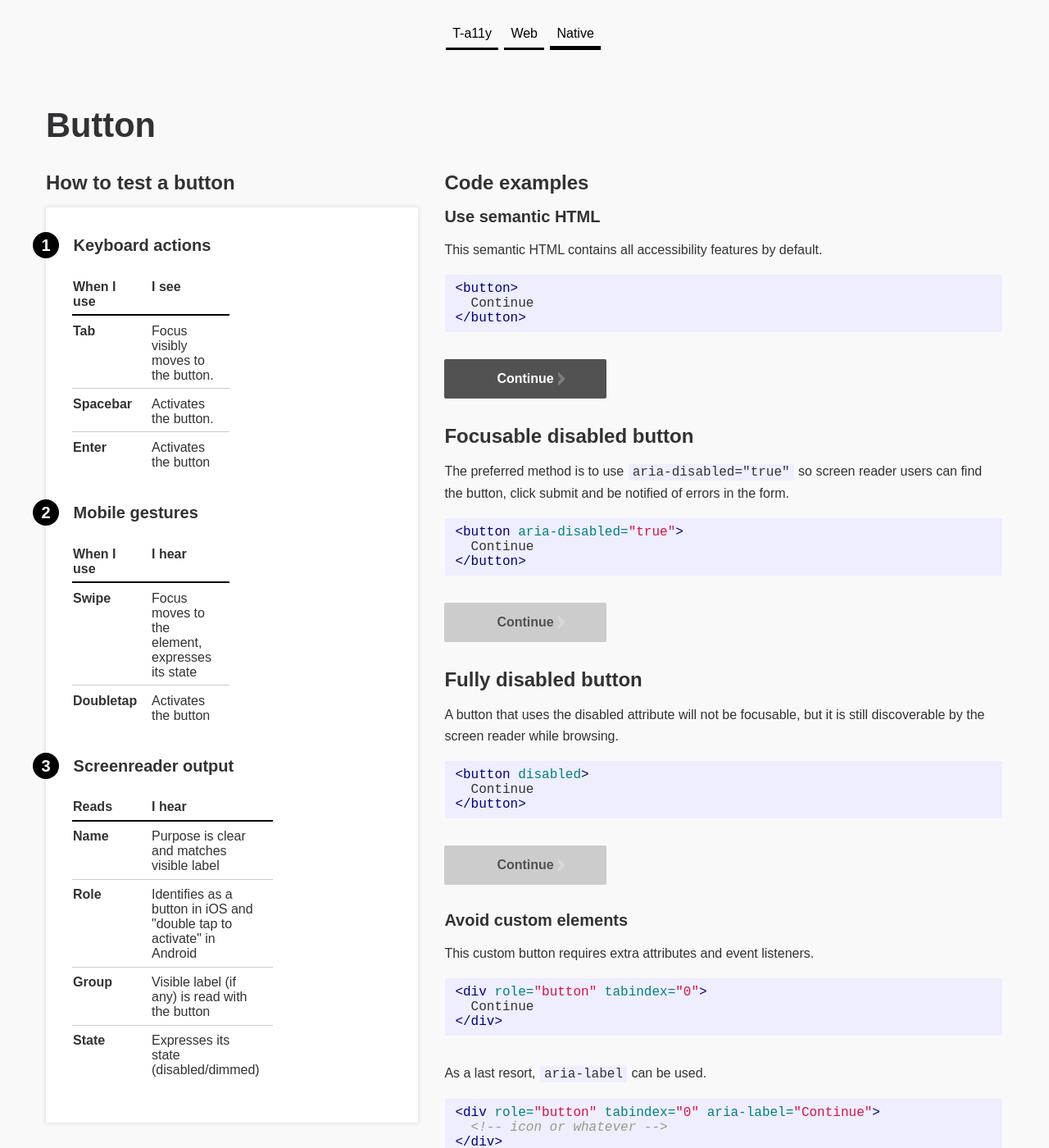
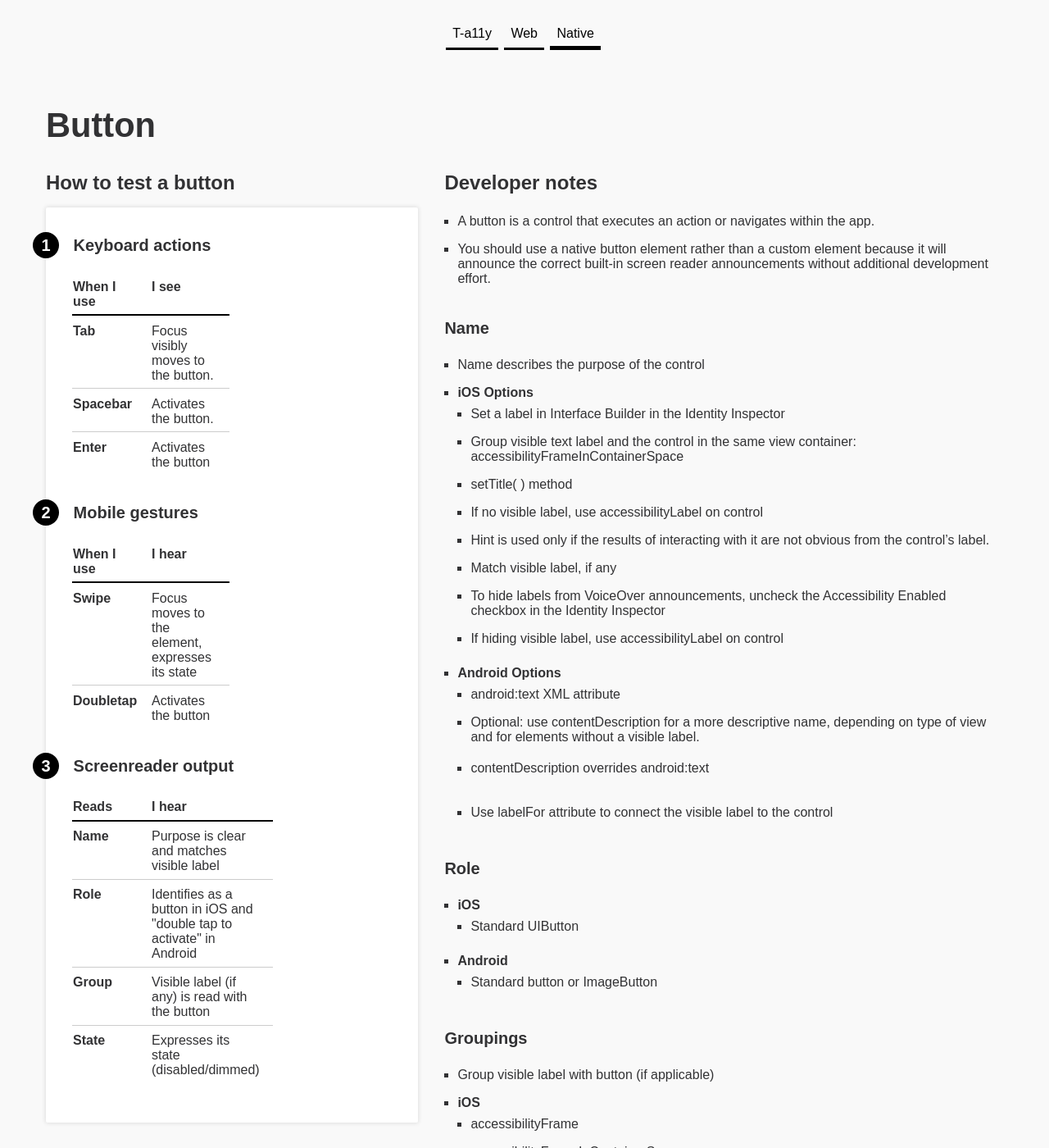
Before and after one commit to charlietriplett/OpenA11yEngineer, a Jekyll site: the page built from _checklist-native/button.md, in a window 1280 px wide and 1400 px high. Shown: the whole window at 82% size. Built offline with Jekyll 4.4.1, drawn with Linux system fonts in a browser that asks for light colours; some of the changed text lies outside the part shown.

Commit message:
Update button.md

```diff
--- a/_checklist-native/button.md
+++ b/_checklist-native/button.md
@@ -31,83 +31,88 @@ screenreader:
 ---
 
 
-## Code examples
+## Developer notes
+-   A button is a control that executes an action or navigates within the app.
+-   You should use a native button element rather than a custom element because it will announce the correct built-in screen reader announcements without additional development effort.
 
-### Use semantic HTML
-This semantic HTML contains all accessibility features by default.
+### Name
 
-{% highlight html %}
-{% include /examples/button.html %}
-{% endhighlight %}
+-   Name describes the purpose of the control
+-   **iOS Options**
+    -   Set a label in Interface Builder in the Identity Inspector
+    -   Group visible text label and the control in the same view container: accessibilityFrameInContainerSpace
+    -   setTitle( ) method
+    -   If no visible label, use accessibilityLabel on control
+    -   Hint is used only if the results of interacting with it are not obvious from the control's label.
+    -   Match visible label, if any
+    -   To hide labels from VoiceOver announcements, uncheck the Accessibility Enabled checkbox in the Identity Inspector
+    -   If hiding visible label, use accessibilityLabel on control
+-   **Android Options**
+    -   android:text XML attribute
+    -   Optional: use contentDescription for a more descriptive name, depending on type of view and for elements without a visible label.
+    -   contentDescription overrides android:text
 
-{::nomarkdown}
-{% include /examples/button.html %}
-{:/}
-
-## Focusable disabled button
-
-The preferred method is to use `aria-disabled="true"` so screen reader users can find the button, click submit and be notified of errors in the form.
-
-{% highlight html %}
-{% include /examples/button-focusable-disabled.html %}
-{% endhighlight %}
-
-{::nomarkdown}
-{% include /examples/button-focusable-disabled.html %}
-{:/}
-
-## Fully disabled button
-
-A button that uses the disabled attribute will not be focusable, but it is still discoverable by the screen reader while browsing.
+    -   Use labelFor attribute to connect the visible label to the control
 
 
-{% highlight html %}
-{% include /examples/button-disabled.html %}
-{% endhighlight %}
+### Role
 
-{::nomarkdown}
-{% include /examples/button-disabled.html %}
-{:/}
+-   **iOS**
+    -   Standard UIButton
+-   **Android**
+    -   Standard button or ImageButton
 
 
-### Avoid custom elements
-This custom button requires extra attributes and event listeners.
+### Groupings
 
-{% highlight html %}
-<div role="button" tabindex="0">
-  Continue
-</div>
-{% endhighlight %}
-
-As a last resort, `aria-label` can be used.
-
-{% highlight html %}
-<div role="button" tabindex="0" aria-label="Continue">
-  <!-- icon or whatever -->
-</div>
-{% endhighlight %}
-
-
-## Developer notes
-
-### Name
-- Inner text should describe the purpose of the button.
-- `aria-label="Button purpose"` can also be used (as a last resort)
-
-### Role
-- Native button identifies as button by default
-- Use `role="button"` for custom elements
-
-### Group
-- Use `aria-haspopup="true"` for menu, listbox or modal
-- `aria-controls="popupId"` is not well supported
+-   Group visible label with button (if applicable)
+-   **iOS**
+    -   accessibilityFrame
+    -   accessibilityFrameInContainerSpace
+    -   GroupView
+    -   Only the container class is an accessible element
+-   **Android**
+    -   ViewGroup
+    -   Set the container object's android:screenReaderFocusable attribute to true, and each inner object's android:focusable attribute to false. In doing so, accessibility services can present the inner elements' content descriptions/names, one after the other, in a single announcement.
 
 ### State
-- Toggle buttons `aria-pressed="true/false"`
-- Menus or expanders use `aria-expanded="true/false"`
-- Use the `disabled` state for inactive buttons
-- Use `aria-disabled="true/false"` state for inactive custom elements
+
+-   **iOS**
+    -   Active: isEnabled property
+    -   Disabled: UIAccessibilityTraitNotEnabled
+    -   Announcement: dimmed
+-   **Android**
+    -   Active: android:enabled=true
+    -   Disabled" android:enabled=false
+    -   Announcement: disabled
 
 ### Focus
-- Focus must be visible
-- Custom elements need `tabindex="0"` to be focusable
+
+-   Only manage focus when needed. Primarily, let the device manage default focus.
+
+-   Consider how focus should be managed between child elements and their parent views.
+-   **iOS Options**
+    -   accessibilityElementIsFocused
+
+    -   isAccessibilityElement - Yes, if the element can respond to user input
+    -   To move screen reader focus to newly revealed content: UIAccessibilityLayoutChangedNotification
+    -   To NOT move focus, but announce new content: UIAccessibilityAnnouncementNotification
+-   **Android Options**
+    -   android:focusable=true
+    -   android=clickable=true
+    -   Implement an onClick( ) event handler for keyboard, not onTouch( )
+    -   nextFocusDown
+    -   nextFocusUp
+    -   nextFocusRight
+    -   nextFocusLeft
+    -   accessibilityTraversalBefore (or after)
+    -   To move screen reader focus to newly revealed content: Type_View_Focused
+    -   To NOT move focus, but announce new content: accessibilityLiveRegion
+    -   To hide controls: Important_For _Accessibility_NO
+
+### Actions
+
+-   **iOS**
+    -   To activate: double tap
+-   **Android**
+    -   To activate: double tap
```
